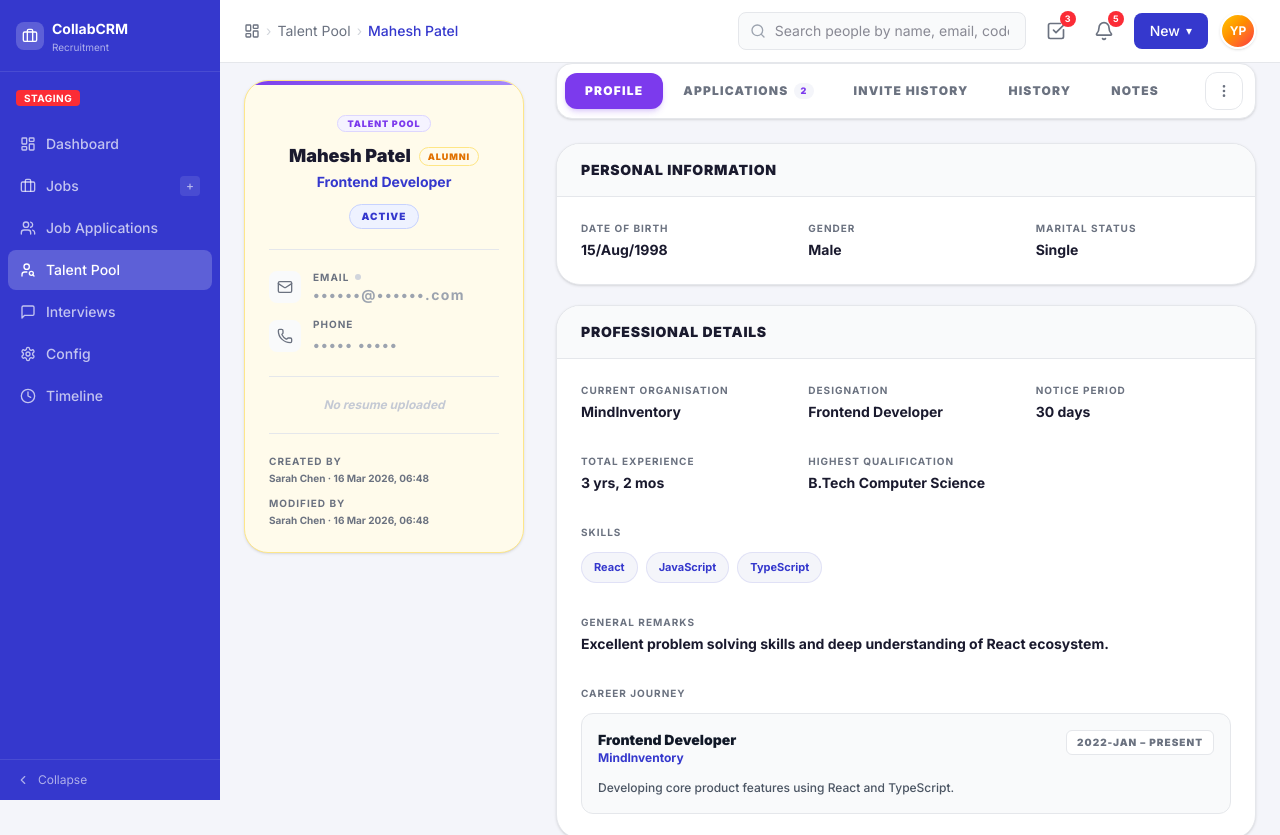
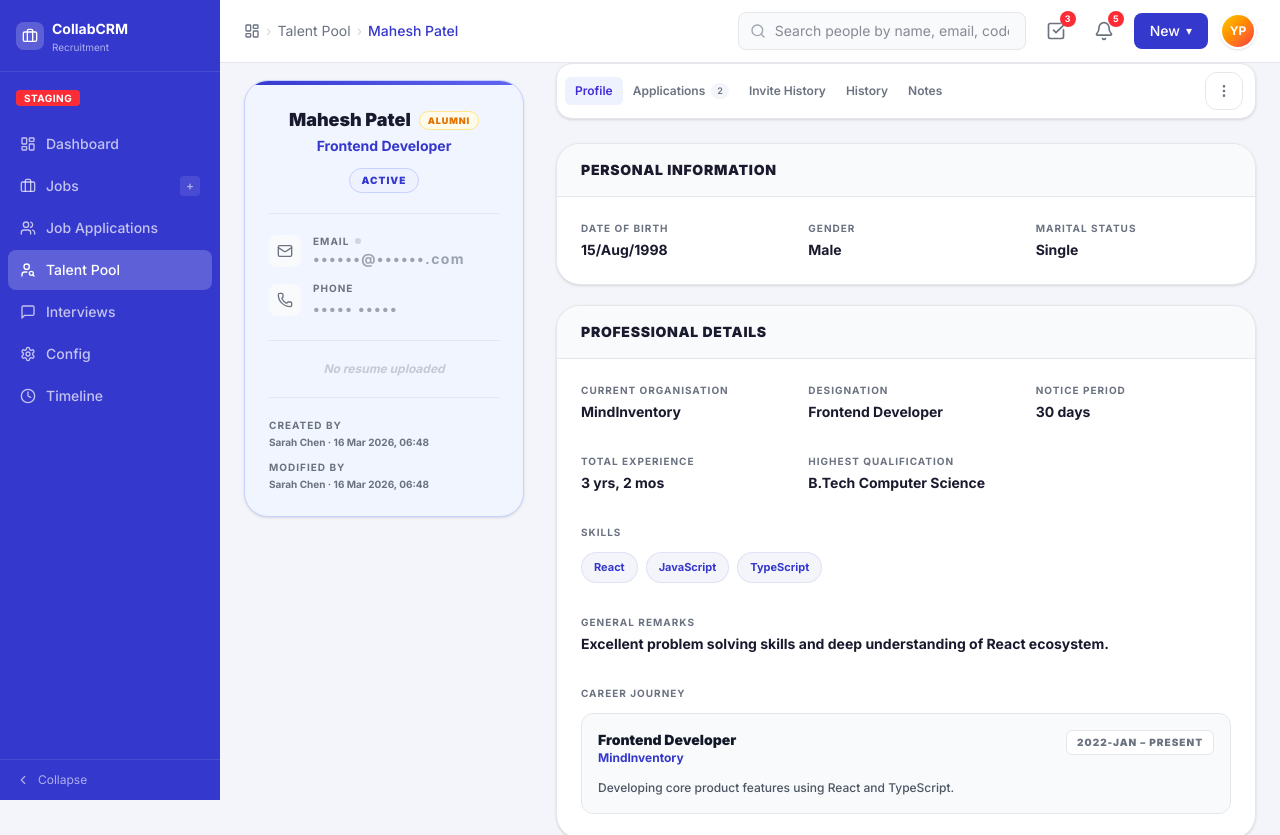
Before and after one commit to yashangvyas-cyber/CollabCareers, a React (Vite) app: page /crm/talent-pool/1 in a window 1280 px wide. Shown: the top 835 px of the page. Built offline with nearby package versions, Linux system fonts and the light colour scheme.

Commit message:
refactor: unify UI styles and remove role badges from candidate and talent pool sidebars

```diff
--- a/src/pages/CandidateDetailPage.tsx
+++ b/src/pages/CandidateDetailPage.tsx
@@ -235,14 +235,9 @@ export default function CandidateDetailPage() {
       <div className="flex gap-8 items-start">
         {/* LEFT SIDEBAR */}
         <div className="w-[300px] shrink-0 sticky top-[80px]">
-          <div className="bg-[#F0F9FF] rounded-3xl border border-[#BAE6FD] shadow-sm overflow-hidden">
+          <div className="bg-white rounded-3xl border border-[#E5E7EB] shadow-sm overflow-hidden">
             <div className="h-1 bg-gradient-to-r from-[#3538CD] to-[#6366F1]" />
             <div className="p-6 flex flex-col items-center">
-              <div className="mb-3">
-                <span className="px-2.5 py-0.5 text-[9px] font-black uppercase tracking-widest rounded-full bg-[#EEF4FF] text-[#3538CD] border border-[#C7D2FE]">
-                  Job Applicant
-                </span>
-              </div>
               <h2 className="text-xl font-black text-[#1A1A2E] text-center tracking-tight">{firstName} {lastName}</h2>
               {appliedJob && (
                 <p title="Applied For" className="text-sm font-bold text-[#3538CD] mt-1 text-center cursor-default">{appliedJob.title}</p>
@@ -347,15 +342,15 @@ export default function CandidateDetailPage() {
                   <button
                     key={tab}
                     onClick={() => setActiveTab(tab)}
-                    className={`px-6 py-2.5 text-xs font-black uppercase tracking-widest transition-all rounded-xl flex items-center gap-1.5 ${
+                    className={`px-2.5 py-1.5 text-xs font-semibold transition-all rounded-md flex items-center gap-1.5 whitespace-nowrap ${
                       isActive
-                        ? 'bg-[#3538CD] text-white shadow-md shadow-[#3538CD]/20'
+                        ? 'bg-indigo-50 text-indigo-700'
                         : 'text-[#6B7280] hover:text-[#111827] hover:bg-[#F9FAFB]'
                     }`}
                   >
                     {tab}
                     {tab === 'Applied Jobs' && (
-                      <span className={`text-[9px] font-black px-1.5 py-0.5 rounded ${isActive ? 'bg-white/20 text-white' : 'bg-[#E5E7EB] text-[#6B7280]'}`}>
+                      <span className={`text-[9px] font-semibold px-1.5 py-0.5 rounded ${isActive ? 'bg-indigo-100 text-indigo-700' : 'bg-[#E5E7EB] text-[#6B7280]'}`}>
                         {totalApplicationCount}
                       </span>
                     )}
--- a/src/pages/TalentPoolDetailsPage.tsx
+++ b/src/pages/TalentPoolDetailsPage.tsx
@@ -208,15 +208,10 @@ export default function TalentPoolDetailsPage() {
           {/* ── LEFT SIDEBAR ── */}
           <div className="w-[280px] shrink-0 sticky top-[80px] space-y-4">
 
-            <div className="bg-[#FFFBEB] rounded-3xl border border-[#FDE68A] shadow-sm overflow-hidden">
-              <div className="h-1 bg-gradient-to-r from-[#7C3AED] to-[#A78BFA]" />
+            <div className="bg-[#F0F5FF] rounded-3xl border border-[#C7D2FE] shadow-sm overflow-hidden">
+              <div className="h-1 bg-gradient-to-r from-[#3538CD] to-[#6366F1]" />
               <div className="p-6 flex flex-col items-center">
 
-                <div className="mb-3">
-                  <span className="px-2.5 py-0.5 text-[9px] font-black uppercase tracking-widest rounded-full bg-[#F5F3FF] text-[#7C3AED] border border-[#DDD6FE]">
-                    Talent Pool
-                  </span>
-                </div>
 
                 <div className="flex items-center justify-center gap-2 flex-wrap">
                   <h2 className="text-lg font-black text-[#1A1A2E] text-center leading-tight">
@@ -378,15 +373,15 @@ export default function TalentPoolDetailsPage() {
                     <button
                       key={tab}
                       onClick={() => setActiveTab(tab)}
-                      className={`px-5 py-2.5 text-xs font-black uppercase tracking-widest rounded-xl transition-all flex items-center gap-1.5 ${
+                      className={`px-2.5 py-1.5 text-xs font-semibold transition-all rounded-md flex items-center gap-1.5 whitespace-nowrap ${
                         isActive
-                          ? 'bg-[#7C3AED] text-white shadow-md shadow-[#7C3AED]/20'
+                          ? 'bg-indigo-50 text-indigo-700'
                           : 'text-[#6B7280] hover:text-[#111827] hover:bg-[#F9FAFB]'
                       }`}
                     >
                       {tab}
                       {badge !== null && (
-                        <span className={`px-1.5 py-0.5 text-[9px] rounded-full font-black ${isActive ? 'bg-white/20 text-white' : 'bg-[#F4F5FA] text-[#7C3AED]'}`}>
+                        <span className={`px-1.5 py-0.5 text-[9px] rounded-full font-semibold ${isActive ? 'bg-indigo-100 text-indigo-700' : 'bg-[#F4F5FA] text-[#6B7280]'}`}>
                           {badge}
                         </span>
                       )}
@@ -398,7 +393,7 @@ export default function TalentPoolDetailsPage() {
                 {canContact && candidateStatus === 'Active' && (
                   <button
                     onClick={() => setShowInvite(true)}
-                    className="flex items-center gap-2 px-5 py-2.5 bg-[#7C3AED] text-white text-xs font-black rounded-xl hover:bg-[#6D28D9] transition-all shadow-md shadow-[#7C3AED]/20 uppercase tracking-widest"
+                    className="flex items-center gap-2 px-5 py-2.5 bg-[#3538CD] text-white text-xs font-black rounded-xl hover:bg-[#2D3AB5] transition-all shadow-md shadow-[#3538CD]/20 uppercase tracking-widest"
                   >
                     <Send className="w-3.5 h-3.5" /> Invite to Apply
                   </button>
@@ -532,7 +527,7 @@ export default function TalentPoolDetailsPage() {
                     {candidate.source ? (
                       <div className="space-y-1">
                         <p className="text-[10px] font-bold text-[#6B7280] uppercase tracking-widest">Source</p>
-                        <span className="inline-flex px-3 py-1.5 bg-[#7C3AED] text-white text-[11px] font-black rounded-lg uppercase tracking-wider">
+                        <span className="inline-flex px-3 py-1.5 bg-[#3538CD] text-white text-[11px] font-black rounded-lg uppercase tracking-wider">
                           {candidate.source}
                         </span>
                       </div>
@@ -625,7 +620,7 @@ export default function TalentPoolDetailsPage() {
                     {candidateStatus === 'Active' && (
                       <button
                         onClick={() => setShowInvite(true)}
-                        className="mt-2 flex items-center gap-2 px-5 py-2.5 bg-[#7C3AED] text-white text-xs font-black rounded-xl hover:bg-[#6D28D9] transition-all shadow-md shadow-[#7C3AED]/20 uppercase tracking-widest"
+                        className="mt-2 flex items-center gap-2 px-5 py-2.5 bg-[#3538CD] text-white text-xs font-black rounded-xl hover:bg-[#2D3AB5] transition-all shadow-md shadow-[#3538CD]/20 uppercase tracking-widest"
                       >
                         <Send className="w-3.5 h-3.5" /> Send First Invite
                       </button>
@@ -665,7 +660,7 @@ export default function TalentPoolDetailsPage() {
                             {!isSent && !isApplied && candidateStatus === 'Active' && (
                               <button
                                 onClick={() => setShowInvite(true)}
-                                className="flex items-center gap-1.5 px-3 py-1.5 text-[11px] font-black text-[#7C3AED] bg-[#F5F3FF] border border-[#7C3AED]/10 rounded-lg hover:bg-[#7C3AED]/10 transition-colors uppercase tracking-widest shrink-0"
+                                className="flex items-center gap-1.5 px-3 py-1.5 text-[11px] font-black text-[#3538CD] bg-[#EEF4FF] border border-[#3538CD]/10 rounded-lg hover:bg-[#3538CD]/10 transition-colors uppercase tracking-widest shrink-0"
                               >
                                 <Send className="w-3 h-3" /> Resend
                               </button>
```
